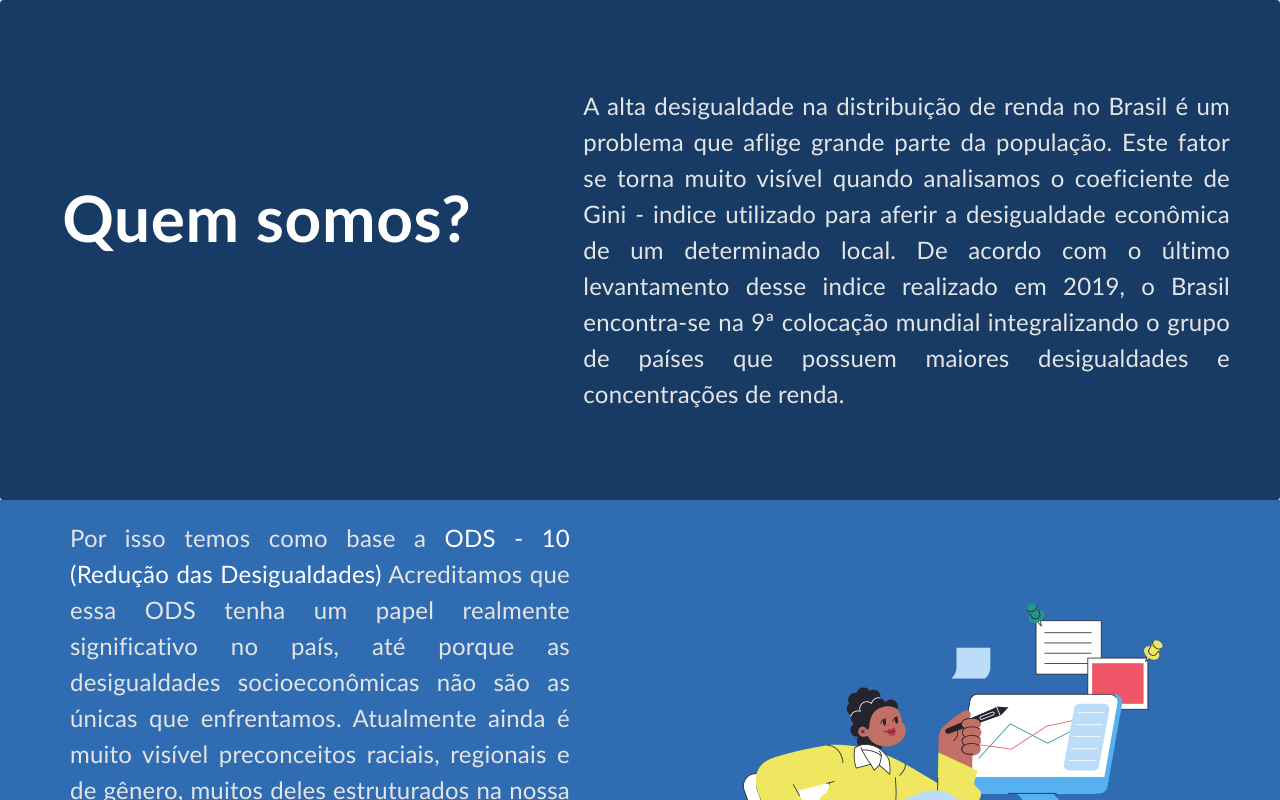
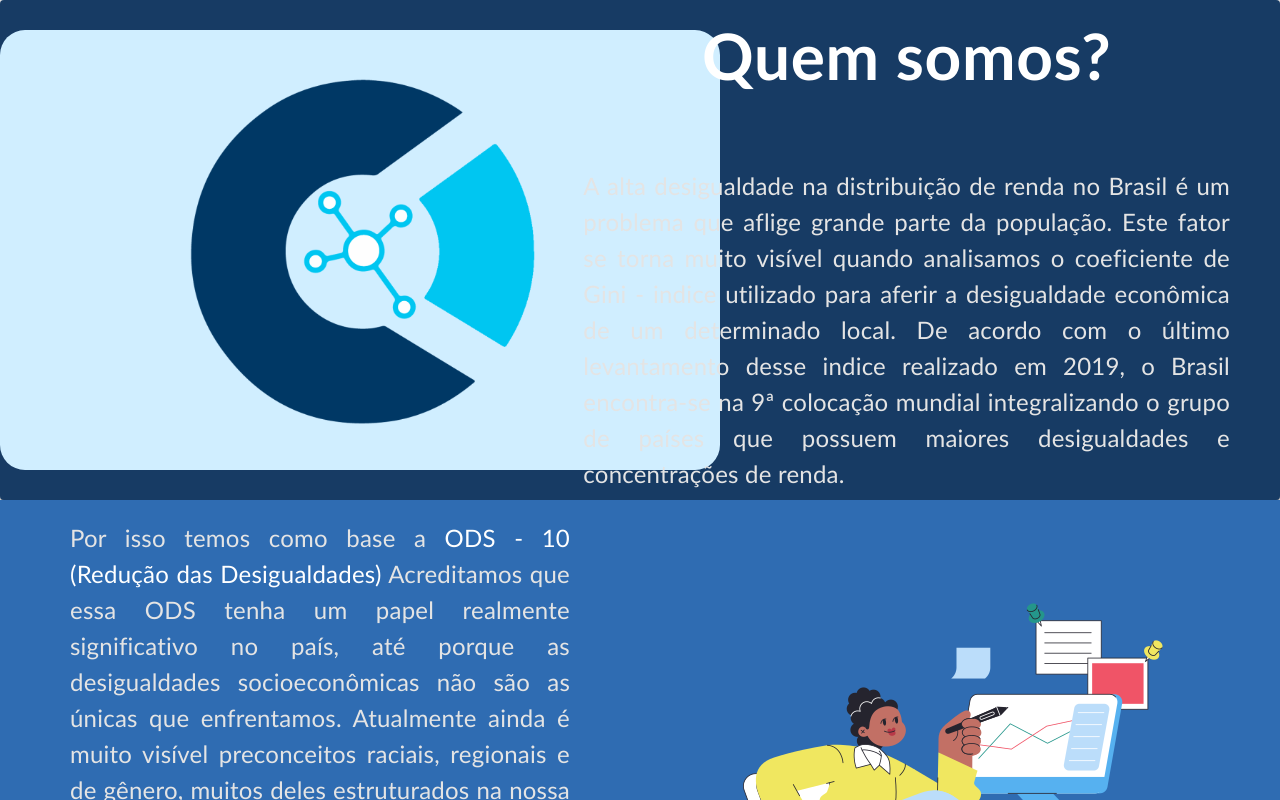
Before and after one commit to JVitor25/conectaONG-react, a React (Create React App) app: page /sobre in a window 1280 px wide. Shown: the top 800 px of the page. Built offline with nearby package versions, Linux system fonts and the light colour scheme; no server answers.

Commit message:
alterações no sobre

```diff
--- a/src/paginas/paginaInicial/PaginaInicial.tsx
+++ b/src/paginas/paginaInicial/PaginaInicial.tsx
@@ -43,7 +43,7 @@ export default function PaginaInicial() {
                         <Box mx={1.5} className="cursor">
                             <Typography variant="h6" color="inherit">
                                 <a className="nav" href="#inicio">
-                                    Ínicio
+                                    Início
                                 </a>
                             </Typography>
                         </Box>
--- a/src/paginas/sobre/Sobre.css
+++ b/src/paginas/sobre/Sobre.css
@@ -194,3 +194,13 @@ a {
 .icon-valores {
     color: white;
 }
+
+.cardlogo {
+    background-color: #D0EEFF;
+    border-radius: 25px;
+    width: 720px;
+    height: 440px;
+    justify-content: center;
+    align-items: center;
+    margin: auto;
+}
--- a/src/paginas/sobre/Sobre.tsx
+++ b/src/paginas/sobre/Sobre.tsx
@@ -2,7 +2,7 @@ import React from 'react';
 import './Sobre.css';
 import PaginaInicial from '../paginaInicial/PaginaInicial';
 // Componentes react:
-import { Grid, Toolbar, Typography } from "@material-ui/core";
+import { Grid,  Typography } from "@material-ui/core";
 import { Box, Paper } from "@mui/material";
 import { Link } from "react-router-dom";
 
@@ -24,6 +24,7 @@ import matheus from '../../components/imagens/matheus.png';
 import valores from '../../components/imagens/valores.png';
 import missao from '../../components/imagens/missao.png';
 import visao from '../../components/imagens/visao.png';
+import conecta from '../../components/imagens/conecta.png';
 export default function Sobre() {
     return (
         <>
@@ -33,11 +34,15 @@ export default function Sobre() {
                 <Grid container xs={12} id="inicio">
                     <Paper className="bg-titulo">
                         <Grid item xs={5}>
+                            <Box display="flex" className="cardlogo">
+                                <img src={conecta} alt="Logo" className="logo" />
+                            </Box>
+
+                        </Grid>
+                        <Grid item xs={7}>
                             <Typography className="titulo-pagina">
                                 Quem somos?
                             </Typography>
-                        </Grid>
-                        <Grid item xs={7}>
                             <Typography className="texto">
                                 A alta desigualdade na distribuição de renda no Brasil é um problema que aflige grande parte da população. Este fator se torna muito visível quando analisamos o coeficiente de Gini - indice utilizado para aferir a desigualdade econômica de um determinado local. De acordo com o último levantamento desse indice realizado em 2019, o Brasil encontra-se na 9ª colocação mundial integralizando o grupo de países que possuem maiores desigualdades e concentrações de renda.
                             </Typography>
```
